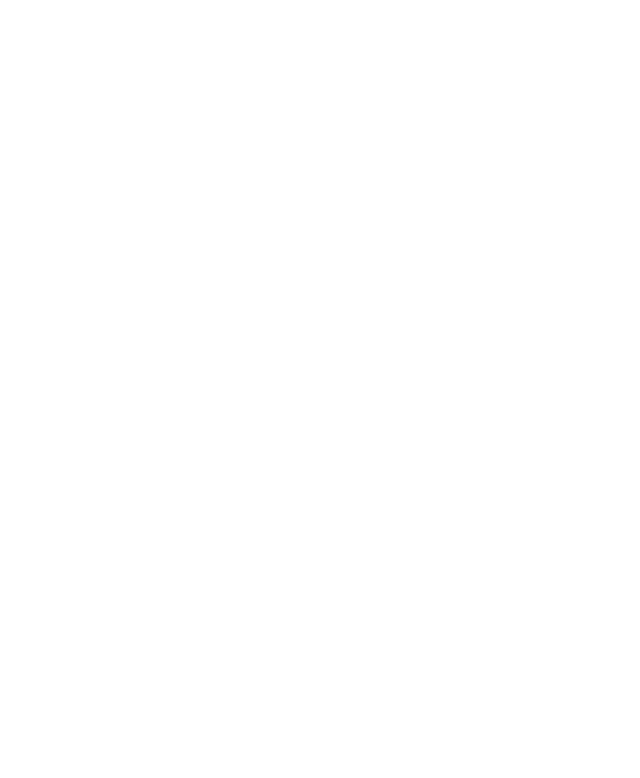
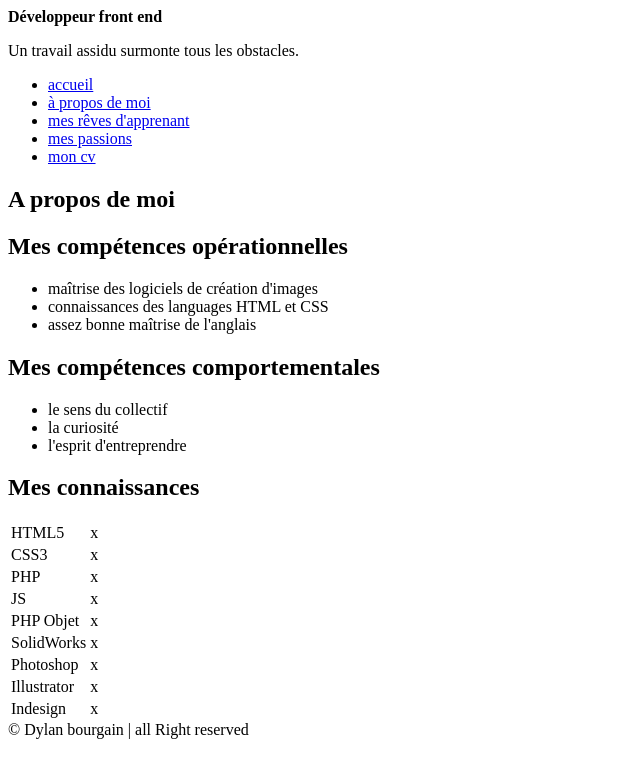
Before and after one commit to BourgainDylan/A02-BouD, a plain HTML site: page pages/about-me.html in a window 1280 px wide. Shown: the whole page, without its empty margins (0-640 px from the left). Drawn offline with Linux system fonts and the light colour scheme.

Commit message:
completed

```diff
--- a/pages/about-me.html
+++ b/pages/about-me.html
@@ -1,11 +1,88 @@
 <!DOCTYPE html>
 <html lang="en">
+
 <head>
     <meta charset="UTF-8">
     <meta name="viewport" content="width=device-width, initial-scale=1.0">
-    <title>Document</title>
+    <title>about me</title>
 </head>
+
 <body>
+    <header>
+        <strong> Développeur front end </strong>
+        <p> Un travail assidu surmonte tous les obstacles. </p>
+    </header>
+    <nav>
+        <ul>
 
+            <li><a href="index.html"> accueil </a></li>
+            <li><a href="about-me.html"> à propos de moi </a></li>
+            <li><a href="my-dreams.html"> mes rêves d'apprenant</a></li>
+            <li> <a href="my-passions.html"> mes passions </a></li>
+            <li><a href="../doc/cv-fr.pdf" target="_blank"> mon cv </a></li>
+        </ul>
+    </nav>
+    <section>
+        <h1>A propos de moi</h1>
+        <h2>Mes compétences opérationnelles</h2>
+        <ul>
+            <li>maîtrise des logiciels de création d'images</li>
+            <li>connaissances des languages HTML et CSS </li>
+            <li>assez bonne maîtrise de l'anglais</li>
+
+        </ul>
+        <h2>Mes compétences comportementales</h2>
+        <ul>
+            <li>le sens du collectif</li>
+            <li>la curiosité </li>
+            <li>l'esprit d'entreprendre</li>
+
+        </ul>
+
+        <h2>Mes connaissances</h2>
+        <table>
+            <tr>
+                <td>HTML5</td>
+                <td>x</td>
+            </tr>
+            <tr>
+                <td>CSS3</td>
+                <td>x</td>
+            </tr>
+            <tr>
+                <td>PHP</td>
+                <td>x</td>
+            </tr>
+            <tr>
+                <td>JS</td>
+                <td>x</td>
+            </tr>
+            <tr>
+                <td>PHP Objet</td>
+                <td>x</td>
+            </tr>
+            <tr>
+                <td>SolidWorks</td>
+                <td>x</td>
+            </tr>
+            <tr>
+                <td>Photoshop</td>
+                <td>x</td>
+            </tr>
+            <tr>
+                <td>Illustrator</td>
+                <td>x</td>
+            </tr>
+            <tr>
+                <td>Indesign</td>
+                <td>x</td>
+            </tr>
+        </table>
+    </section>
+
+    <footer>
+        &#xA9; Dylan bourgain | all Right reserved
+    </footer>
 </body>
+
 </html>
```
Also changed, not shown: pages/index.html (+41 -0 lines), pages/my-dreams.html (+52 -0 lines), pages/my-passions.html (+49 -0 lines), img/long-cover.jpg (deleted), img/me-mini.png (added), img/me.png (added), img/night-mini.png (added), img/night.png (added), img/oasis-mini.jpg (added), img/oasis.jpg (added), 1 other file.
